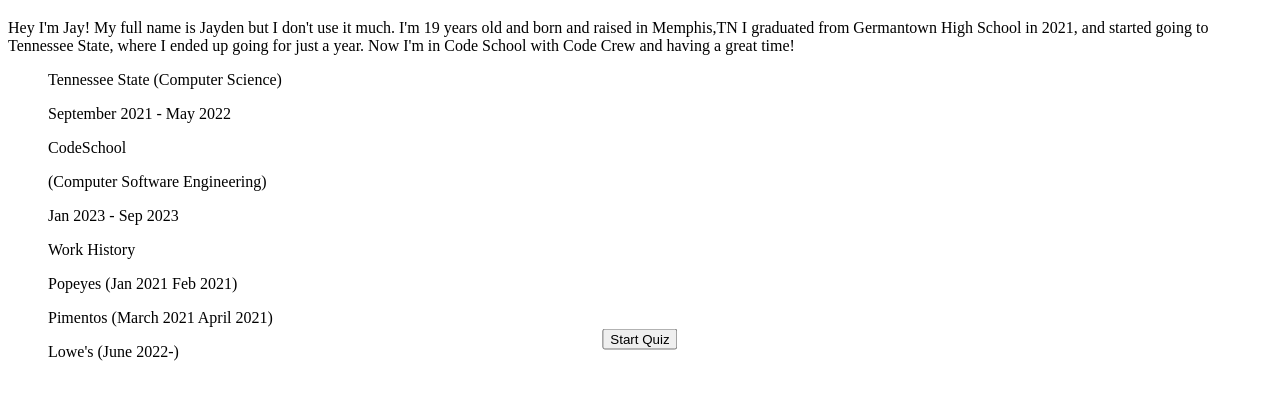
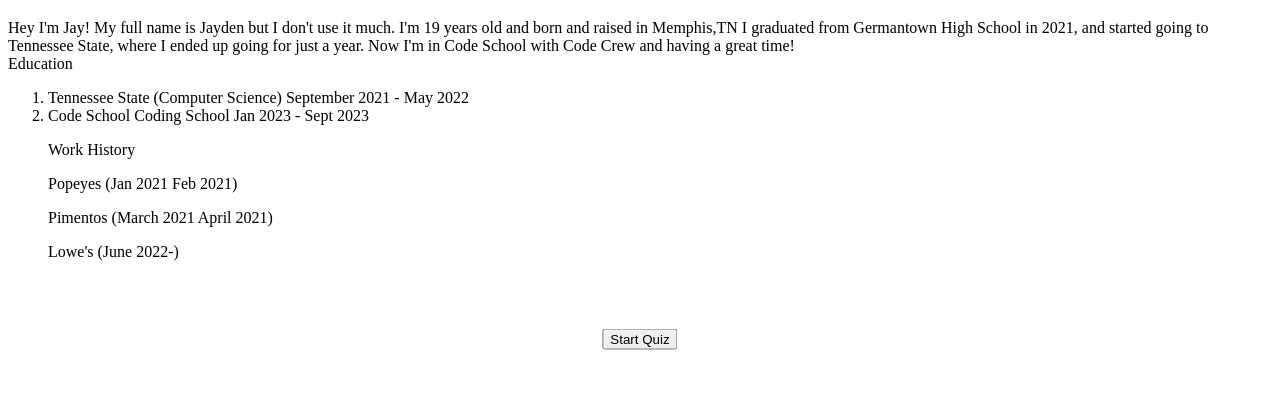
Before and after one commit to JaydenB112/Lab2-21-23, a plain HTML site: page index.html in a window 1280 px wide. Shown: the part 61-460 px from the top of the page. Drawn offline with Linux system fonts and the light colour scheme.

Commit message:
Update index.html

```diff
--- a/index.html
+++ b/index.html
@@ -17,14 +17,12 @@
     Now I'm in Code School with Code Crew and having a great time!<br>
   </article>
 
-    <article class = "A2"></article>
-    <ul> </ul>
-    <ul>Tennessee State (Computer Science)</ul>
-    <ul> September 2021 - May 2022</ul>
+    <article class = "A2"> Education
+    <ol>
+      <li>Tennessee State (Computer Science) September 2021 - May 2022</li>
+      <li>Code School Coding School Jan 2023 - Sept 2023</li>
+    </ol>
 
-    <ul>CodeSchool</ul>
-    <ul>(Computer Software Engineering)</ul>
-    <ul>Jan 2023 - Sep 2023</ul>
     </article>
 
     <article>
```
